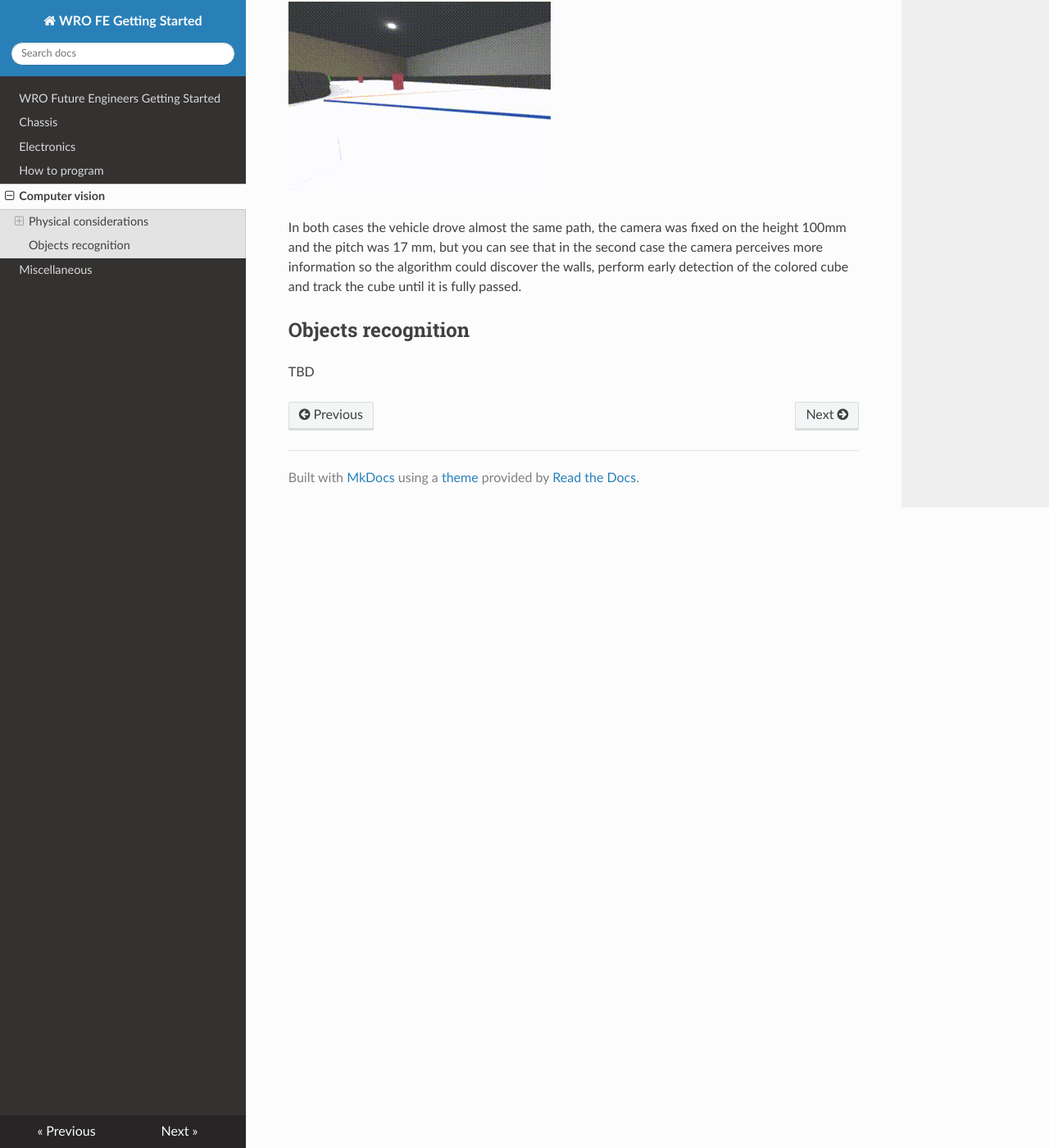
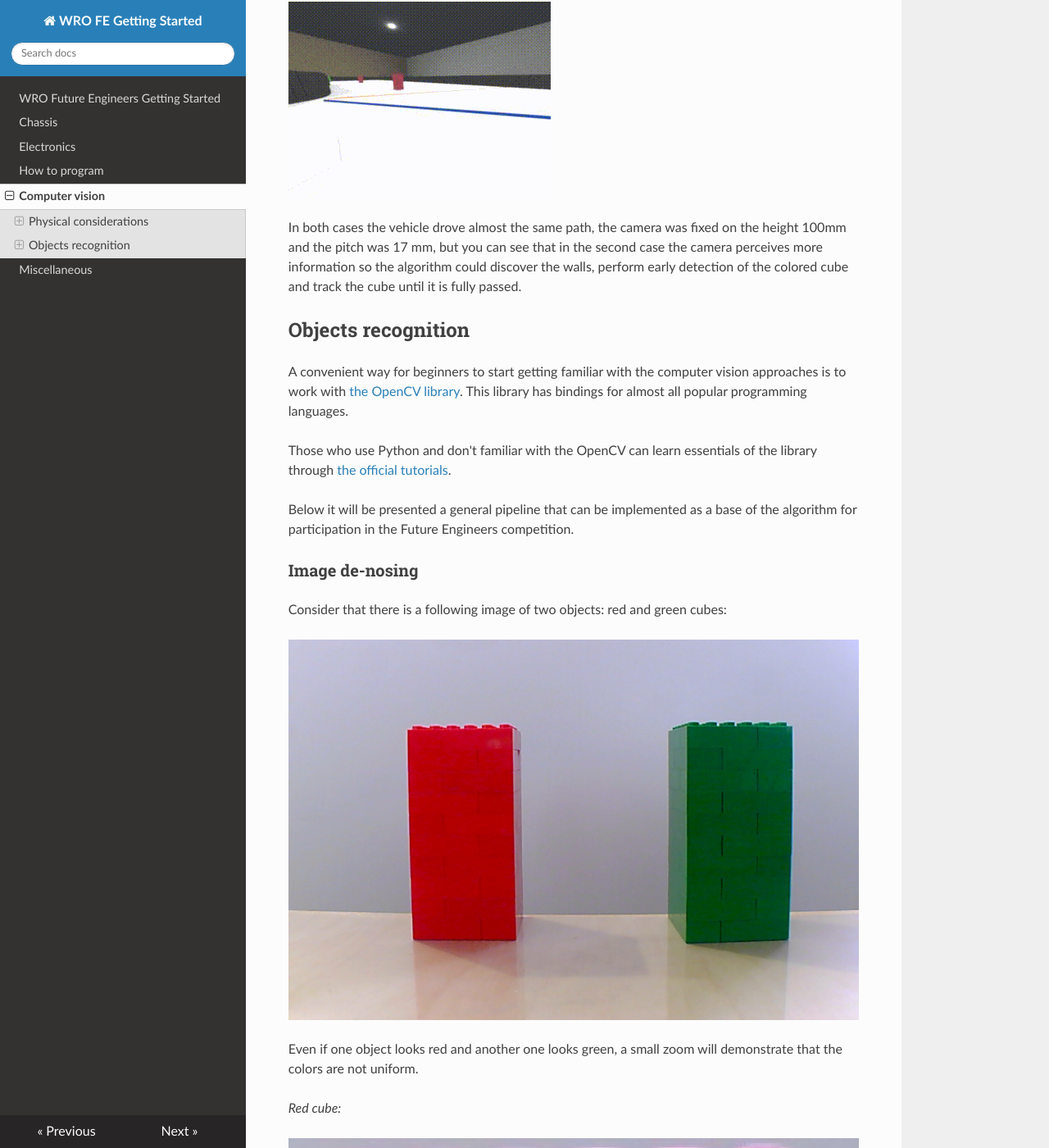
Before and after one commit to World-Robot-Olympiad-Association/future-engineers-gs, an MkDocs documentation site: the page built from docs/p04-cv.md, in a window 1280 px wide and 1400 px high, scrolled down 5859 px. Shown: the whole window at 82% size. Built offline with MkDocs 1.6.1, drawn with Linux system fonts in a browser that asks for light colours; nearby versions of some CDN libraries; some of the changed text lies outside the part shown.

Commit message:
Smoothing added

```diff
--- a/docs/p04-cv.md
+++ b/docs/p04-cv.md
@@ -105,4 +105,38 @@
 
 ## Objects recognition
 
+A convenient way for beginners to start getting familiar with the computer vision approaches is to work with [the OpenCV library](https://en.wikipedia.org/wiki/OpenCV){target=_blank}. This library has bindings for almost all popular programming languages.
+
+
+Those who use Python and don't familiar with the OpenCV can learn essentials of the library through [the official tutorials](https://docs.opencv.org/master/d6/d00/tutorial_py_root.html){target=_blank}.
+
+
+Below it will be presented a general pipeline that can be implemented as a base of the algorithm for participation in the Future Engineers competition.
+
+### Image de-nosing
+
+Consider that there is a following image of two objects: red and green cubes:
+
+![Source image with cubes](img/fe-001-both.jpg)
+
+Even if one object looks red and another one looks green, a small zoom will demonstrate that the colors are not uniform.
+
+_Red cube:_
+
+![Source image with cubes](img/fe-001-zoom-red.png)
+
+_Green cube:_
+
+![Source image with cubes](img/fe-001-zoom-green.png)
+
+Bearing in mind that the color on the digital images is represented by a set of numbers, if we specify some specific color we cannot expect that a) either this color exists on the image at all b) or we can find enough amount of pixels of this color to say for sure that there is an object of this color on the image.
+
+That's why usually the images are smoothed to reduce gradations of the same color. The same process is used in the digital photography to reduce amount of digital noise on the image.
+
+![Smoothed image with cubes](img/fe-001-both-median.png)
+
+How to implement smoothing with OpenCV can be read [here](https://docs.opencv.org/master/d4/d13/tutorial_py_filtering.html){target=_blank}.
+
+### Thresholding
+
 TBD
```
Also changed, not shown: docs/img/fe-001-both-median.png (added), docs/img/fe-001-both.jpg (added), docs/img/fe-001-zoom-green.png (added), docs/img/fe-001-zoom-red.png (added).
